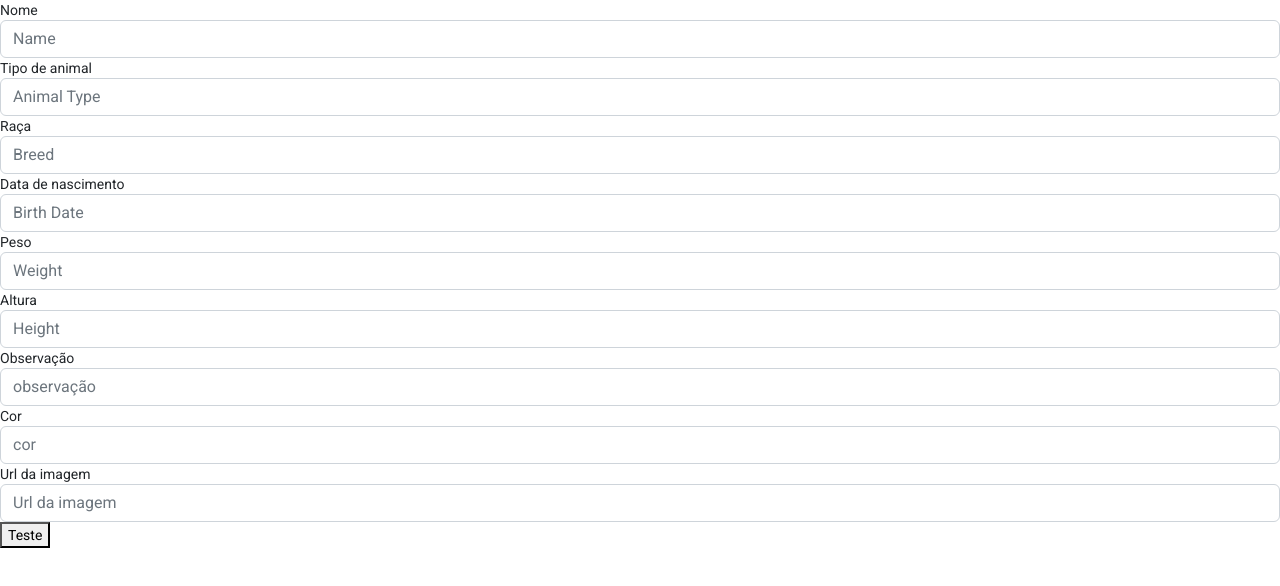
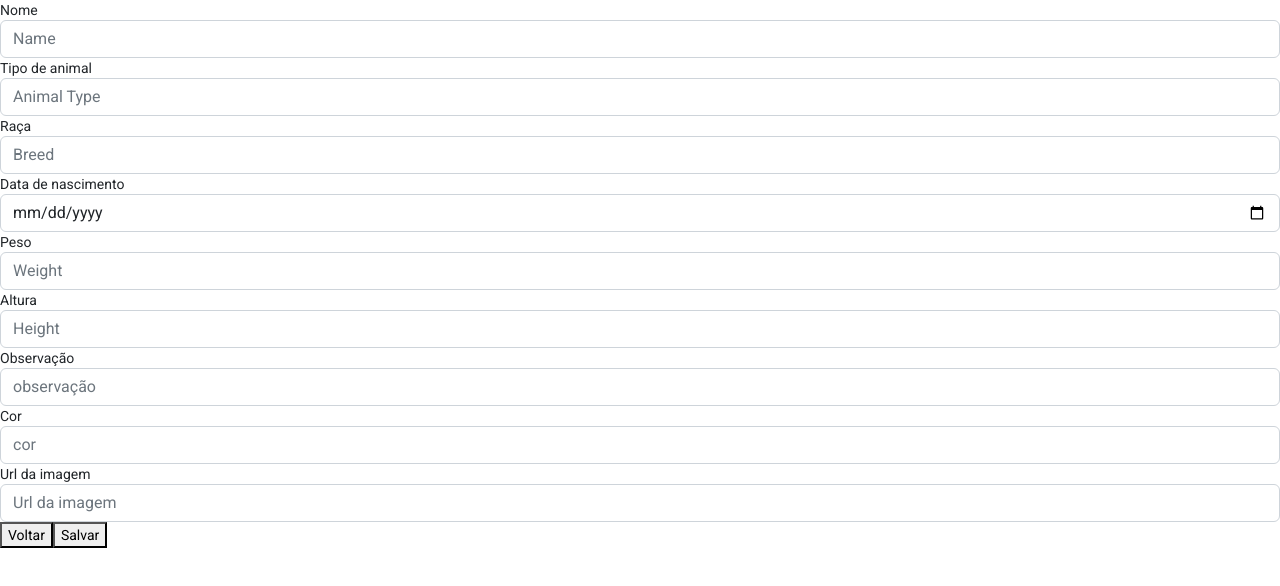
Before and after one commit to AllanGreffin/PetApp, an Angular app: page /pet-details in a window 1280 px wide. Shown: the top 586 px of the page. Built offline with nearby package versions, Linux system fonts and the light colour scheme.

Commit message:
post e update Pets

```diff
--- a/src/app/pet-list/pet-details/pet-details.component.html
+++ b/src/app/pet-list/pet-details/pet-details.component.html
@@ -1,4 +1,6 @@
-<form [formGroup]="petForm">
+<form [formGroup]="petForm" *ngIf="petForm">
+    <input type="text" class="form-control" id="id" name="id" placeholder="id" formControlName="id" hidden>
+
     <div class="form-group">
         <label for="name">Nome</label>
         <input type="text" class="form-control" id="name" name="name" placeholder="Name" formControlName="name">
@@ -13,7 +15,7 @@
     </div>
     <div class="form-group">
         <label for="birthDate">Data de nascimento</label>
-        <input type="text" class="form-control" id="birthDate" placeholder="Birth Date" formControlName="birthDate">
+        <input type="date" class="form-control" id="birthDate" placeholder="Birth Date" formControlName="birthDate">
     </div>
     <div class="form-group">
         <label for="weight">Peso</label>
@@ -35,5 +37,6 @@
         <label for="imageUrl">Url da imagem</label>
         <input type="text" class="form-control" id="imageUrl" placeholder="Url da imagem" formControlName="imageUrl">
     </div>
-    <button (click)="print()">Teste</button>
+    <button (click)="back()">Voltar</button>
+    <button (click)="save()">Salvar</button>
 </form>
--- a/src/app/pet-list/pet-details/pet-details.component.ts
+++ b/src/app/pet-list/pet-details/pet-details.component.ts
@@ -1,7 +1,8 @@
 import { Component, OnInit } from '@angular/core';
 import { FormBuilder, FormGroup } from '@angular/forms';
-import { Router } from '@angular/router';
+import { ActivatedRoute, Router } from '@angular/router';
 import { Pet } from 'src/app/models/pet.model';
+import { PetService } from 'src/app/services/pet.service';
 
 @Component({
   selector: 'app-pet-details',
@@ -14,20 +15,29 @@ export class PetDetailsComponent implements OnInit {
   petForm: FormGroup;
 
   constructor(private router: Router,
-    private formBuilder: FormBuilder) {
-     }
+    private formBuilder: FormBuilder,
+    private petService: PetService,
+    private route: ActivatedRoute) { }
 
   ngOnInit(): void {
-    this.buildForm();
+    let id = this.route.snapshot.paramMap.get('id');
+    if(id){
+      this.petService.GetPetById(id).subscribe((data: any) => {
+        this.pet = data;
+        this.buildForm();
+      });
+    }else{
+      this.buildForm();
+    }
   }
 
-  print(str?: string){
-    this.pet = this.petForm.value;
-    console.log(JSON.stringify(this.pet));
+  back(){
+    this.router.navigate(['/pet-list']);
   }
 
   buildForm(){
     this.petForm = this.formBuilder.group({
+      id: [this.pet.id],
       name: [this.pet.name],
       animalType: [this.pet.animalType],
       breed: [this.pet.breed],
@@ -39,4 +49,19 @@ export class PetDetailsComponent implements OnInit {
       imageUrl: [this.pet.imageUrl]
     });
   }
+
+  save(){
+    this.pet = this.petForm.value;
+    this.pet.userId = JSON.parse(localStorage.getItem("user") as string).id;
+    if(this.pet.id){
+      this.petService.PutPetById(this.pet.id, this.pet).subscribe((data: any) => {
+        this.router.navigate(['/pet-list']);
+      });
+    }else{
+      this.petService.PostPet(this.pet).subscribe((data: any) => {
+        console.log(data);
+        this.router.navigate(['/pet-list']);
+      });
+    }
+  }
 }
--- a/src/app/pet-list/pet-list.component.html
+++ b/src/app/pet-list/pet-list.component.html
@@ -16,7 +16,7 @@
                     </tr>
                 </thead>
                 <tbody>
-                    <tr *ngFor="let pet of pets">
+                    <tr *ngFor="let pet of pets" (click)="toDetails(pet)">
                         <td>{{pet.name}}</td>
                         <td>{{pet.animalType}}</td>
                         <td>{{pet.breed}}</td>
```
